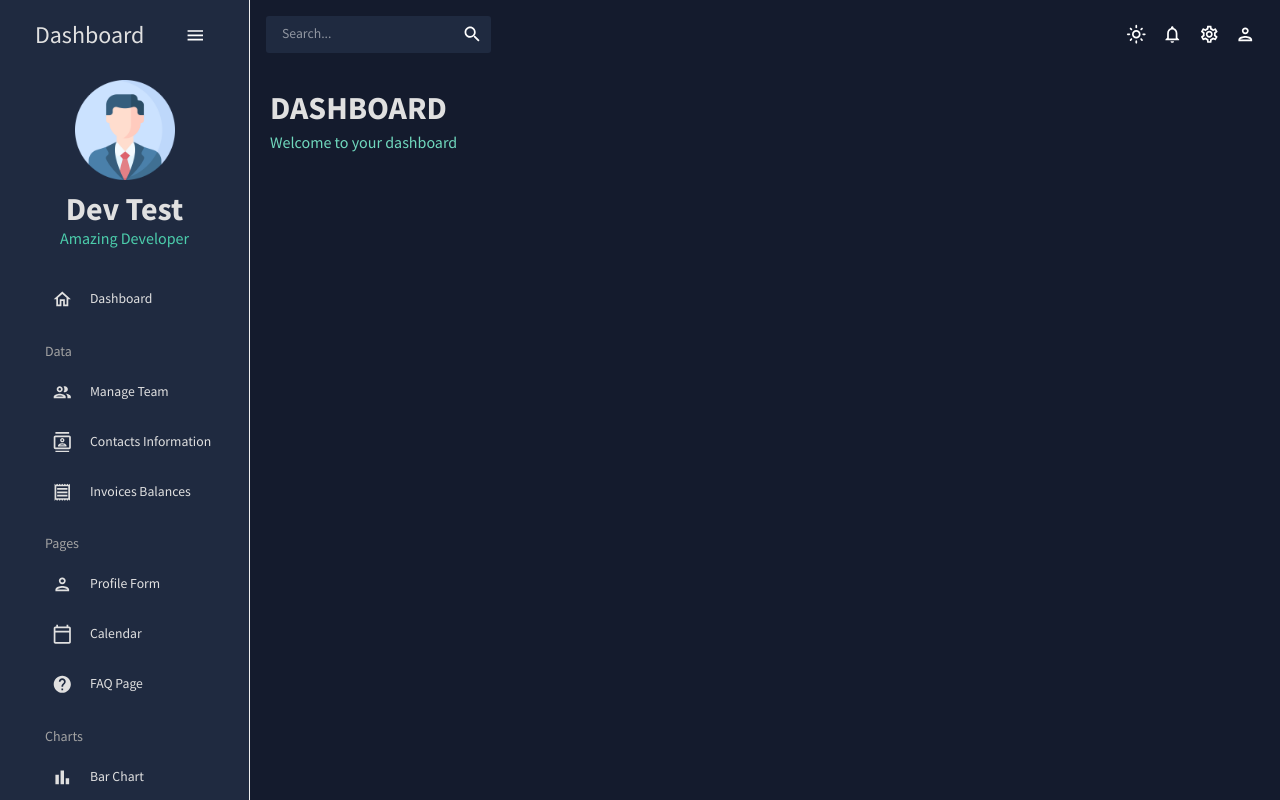
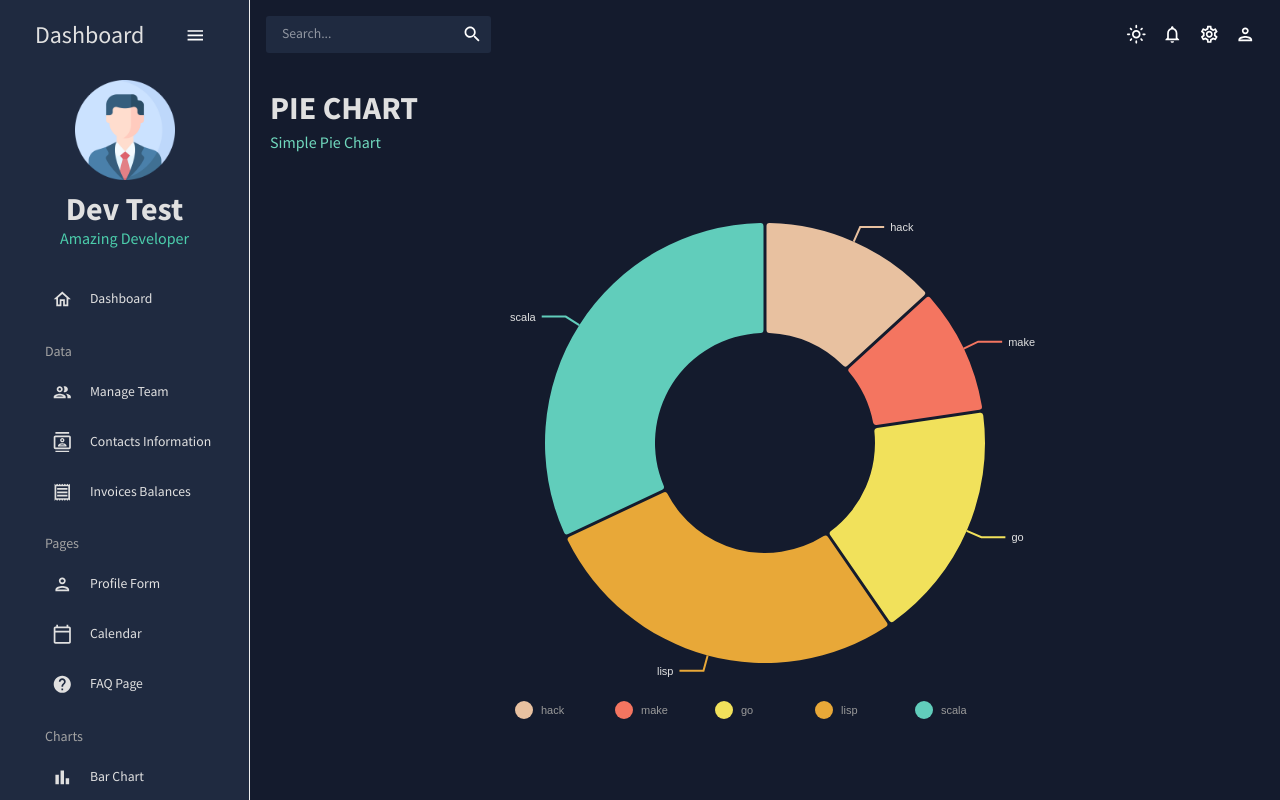
Before and after one commit to gBoole01/react-dashboard, a React (Vite) app: page /pie in a window 1280 px wide. Built offline with nearby package versions, Linux system fonts and the light colour scheme.

Commit message:
feat: add Pie scene

```diff
--- /dev/null
+++ b/src/components/PieChart.jsx
@@ -0,0 +1,109 @@
+import { ResponsivePie } from "@nivo/pie";
+import { tokens } from "../theme";
+import { useTheme } from "@mui/material";
+import { mockPieData as data } from "../data/mockData";
+
+const PieChart = () => {
+  const theme = useTheme();
+  const colors = tokens(theme.palette.mode);
+  return (
+    <ResponsivePie
+      data={data}
+      theme={{
+        axis: {
+          domain: {
+            line: {
+              stroke: colors.grey[100],
+            },
+          },
+          legend: {
+            text: {
+              fill: colors.grey[100],
+            },
+          },
+          ticks: {
+            line: {
+              stroke: colors.grey[100],
+              strokeWidth: 1,
+            },
+            text: {
+              fill: colors.grey[100],
+            },
+          },
+        },
+        legends: {
+          text: {
+            fill: colors.grey[100],
+          },
+        },
+      }}
+      margin={{ top: 40, right: 80, bottom: 80, left: 80 }}
+      innerRadius={0.5}
+      padAngle={0.7}
+      cornerRadius={3}
+      activeOuterRadiusOffset={8}
+      borderColor={{
+        from: "color",
+        modifiers: [["darker", 0.2]],
+      }}
+      arcLinkLabelsSkipAngle={10}
+      arcLinkLabelsTextColor={colors.grey[100]}
+      arcLinkLabelsThickness={2}
+      arcLinkLabelsColor={{ from: "color" }}
+      enableArcLabels={false}
+      arcLabelsRadiusOffset={0.4}
+      arcLabelsSkipAngle={7}
+      arcLabelsTextColor={{
+        from: "color",
+        modifiers: [["darker", 2]],
+      }}
+      defs={[
+        {
+          id: "dots",
+          type: "patternDots",
+          background: "inherit",
+          color: "rgba(255, 255, 255, 0.3)",
+          size: 4,
+          padding: 1,
+          stagger: true,
+        },
+        {
+          id: "lines",
+          type: "patternLines",
+          background: "inherit",
+          color: "rgba(255, 255, 255, 0.3)",
+          rotation: -45,
+          lineWidth: 6,
+          spacing: 10,
+        },
+      ]}
+      legends={[
+        {
+          anchor: "bottom",
+          direction: "row",
+          justify: false,
+          translateX: 0,
+          translateY: 56,
+          itemsSpacing: 0,
+          itemWidth: 100,
+          itemHeight: 18,
+          itemTextColor: "#999",
+          itemDirection: "left-to-right",
+          itemOpacity: 1,
+          symbolSize: 18,
+          symbolShape: "circle",
+          effects: [
+            {
+              on: "hover",
+              style: {
+                itemTextColor: "#000",
+              },
+            },
+          ],
+        },
+      ]}
+    />
+  );
+};
+
+export default PieChart;
--- a/src/scenes/pie/index.jsx
+++ b/src/scenes/pie/index.jsx
@@ -1,14 +1,18 @@
 import { Box } from "@mui/material";
 import Header from "../../components/Header";
+import PieChart from "../../components/PieChart";
 
-const Pie = () => {
+const Bar = () => {
   return (
     <Box m="20px">
       <Box display="flex" justifyContent="space-between" alignItems="center">
-        <Header title="Dashboard" subtitle="Welcome to your dashboard" />
+        <Header title="Pie Chart" subtitle="Simple Pie Chart" />
+      </Box>
+      <Box height="70vh">
+        <PieChart />
       </Box>
     </Box>
   );
 };
 
-export default Pie;
+export default Bar;
```
